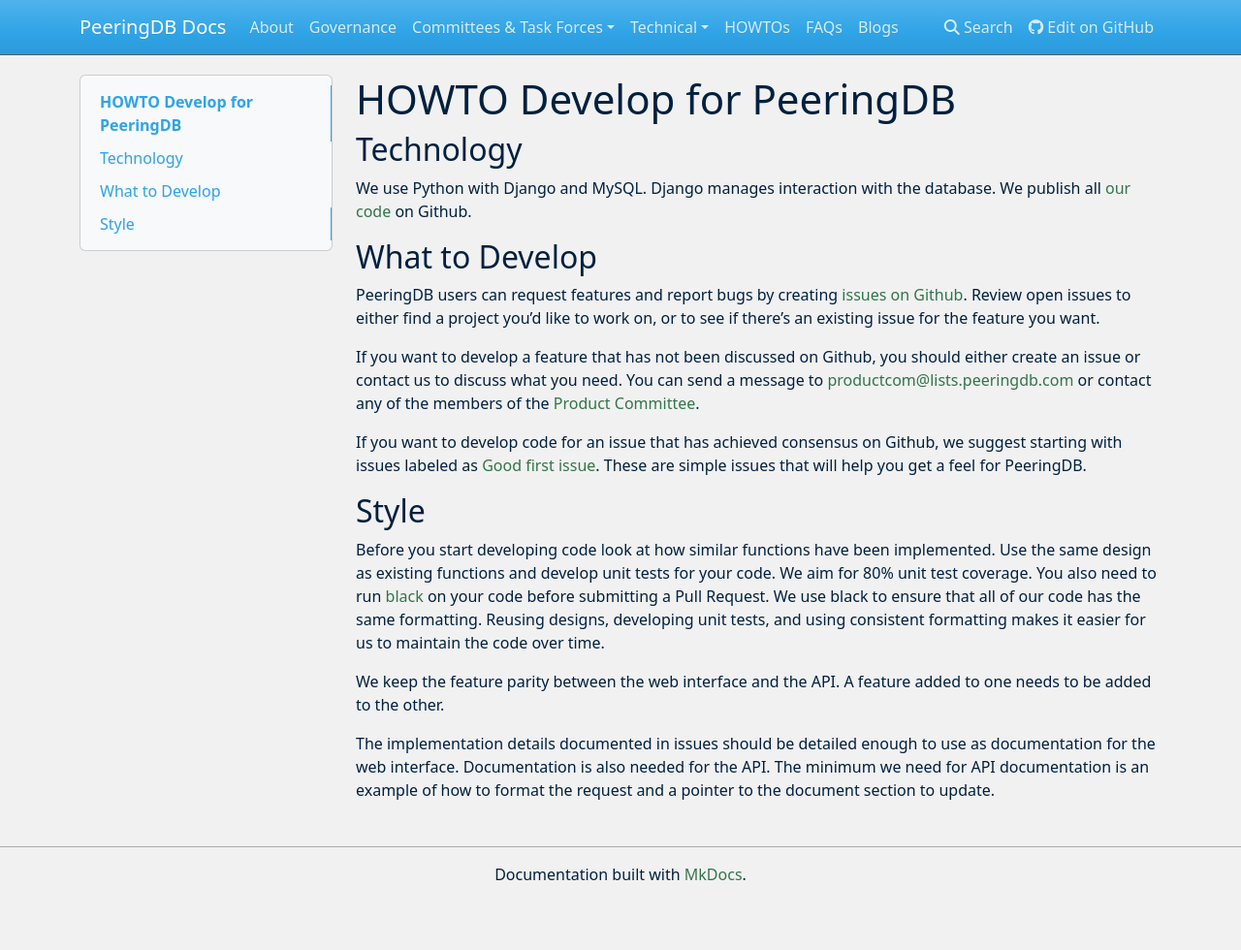
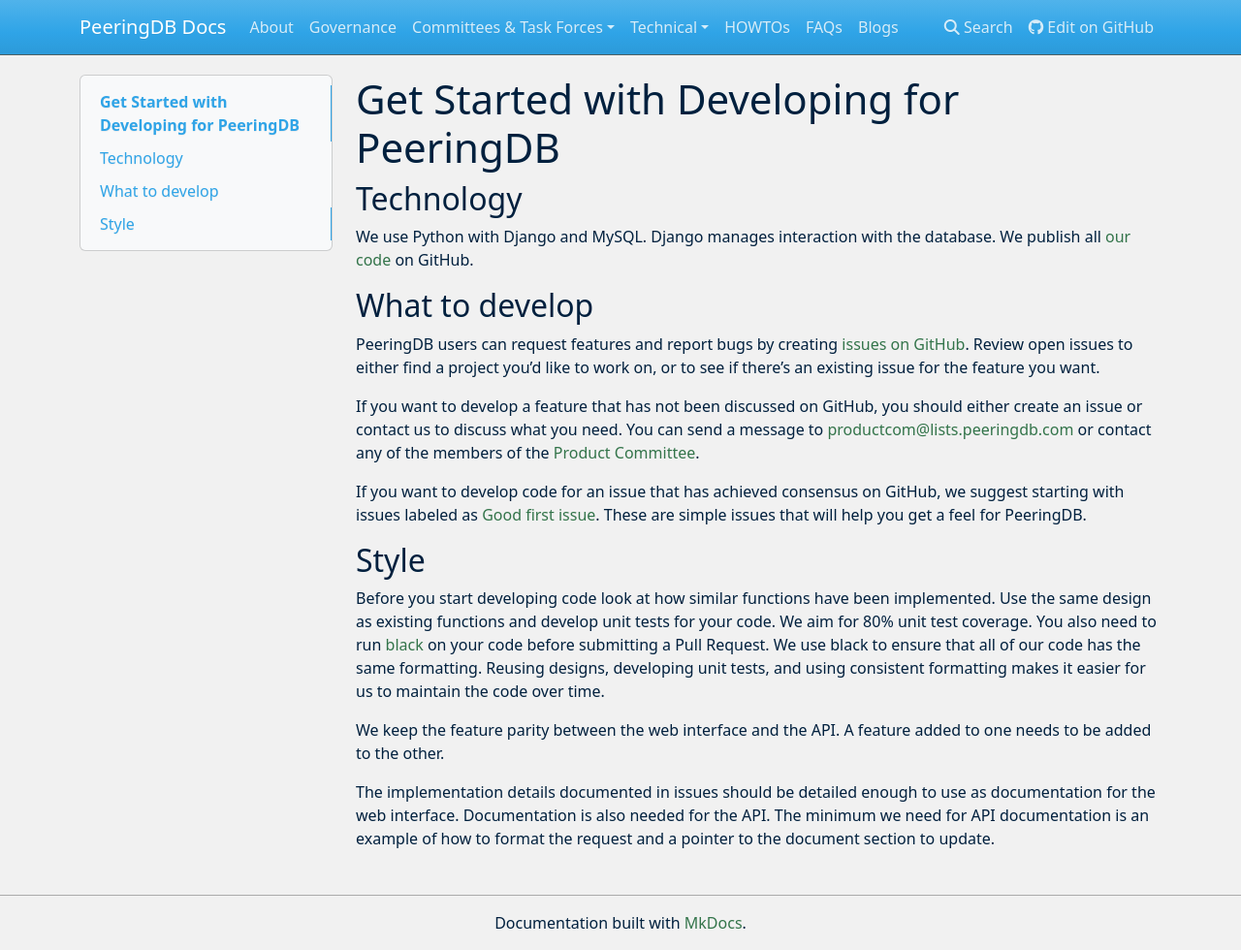
Before and after one commit to peeringdb/docs, an MkDocs documentation site: the page built from docs/howto/get-started-developing.md, in a window 1280 px wide and 980 px high. Shown: the whole window at 97% size. Built offline with MkDocs 1.6.1, drawn with Linux system fonts in a browser that asks for light colours; nearby versions of some CDN libraries.

Commit message:
Link develop HOWTO and copy edits.

```diff
--- a/docs/howto/get-started-developing.md
+++ b/docs/howto/get-started-developing.md
@@ -1,16 +1,19 @@
-# HOWTO Develop for PeeringDB
+# Get Started with Developing for PeeringDB
+
 ## Technology
 
-We use Python with Django and MySQL. Django manages interaction with the database. We publish all [our code](https://github.com/peeringdb/peeringdb) on Github.
+We use Python with Django and MySQL. Django manages interaction with the database. We publish all [our code](https://github.com/peeringdb/peeringdb) on GitHub.
 
-## What to Develop
-PeeringDB users can request features and report bugs by creating [issues on Github](https://github.com/peeringdb/peeringdb/issues). Review open issues to either find a project you’d like to work on, or to see if there’s an existing issue for the feature you want.
+## What to develop
 
-If you want to develop a feature that has not been discussed on Github, you should either create an issue or contact us to discuss what you need. You can send a message to [productcom@lists.peeringdb.com](mailto:productcom@lists.peeringdb.com) or contact any of the members of the [Product Committee](https://docs.peeringdb.com/committee/product/).
+PeeringDB users can request features and report bugs by creating [issues on GitHub](https://github.com/peeringdb/peeringdb/issues). Review open issues to either find a project you’d like to work on, or to see if there’s an existing issue for the feature you want.
 
-If you want to develop code for an issue that has achieved consensus on Github, we suggest starting with issues labeled as [Good first issue](https://github.com/peeringdb/peeringdb/issues?q=is%3Aopen+is%3Aissue+label%3A"Good+first+issue"). These are simple issues that will help you get a feel for PeeringDB.
+If you want to develop a feature that has not been discussed on GitHub, you should either create an issue or contact us to discuss what you need. You can send a message to [productcom@lists.peeringdb.com](mailto:productcom@lists.peeringdb.com) or contact any of the members of the [Product Committee](https://docs.peeringdb.com/committee/product/).
+
+If you want to develop code for an issue that has achieved consensus on GitHub, we suggest starting with issues labeled as [Good first issue](https://github.com/peeringdb/peeringdb/issues?q=is%3Aopen+is%3Aissue+label%3A"Good+first+issue"). These are simple issues that will help you get a feel for PeeringDB.
 
 ## Style
+
 Before you start developing code look at how similar functions have been implemented. Use the same design as existing functions and develop unit tests for your code. We aim for 80% unit test coverage. You also need to run [black](https://pypi.org/project/black/) on your code before submitting a Pull Request. We use black to ensure that all of our code has the same formatting. Reusing designs, developing unit tests, and using consistent formatting makes it easier for us to maintain the code over time.
 
 We keep the feature parity between the web interface and the API. A feature added to one needs to be added to the other.
--- a/docs/howtos.md
+++ b/docs/howtos.md
@@ -6,5 +6,6 @@
 - [Get Started with PeeringDB as a Exchange Operator](howto/get-started-exchange.md)
 - [Get Started with PeeringDB as a Facility Operator](howto/get-started-facility.md)
 - [Get Started with Search in PeeringDB](howto/search.md)
+- [Get Started with Developing for PeeringDB](howto/get-started-developing.md)
 - [Manage User Permissions](howto/manage-permissions.md)
 - [What is AS112?](howto/updates-for-as112.md)
```
